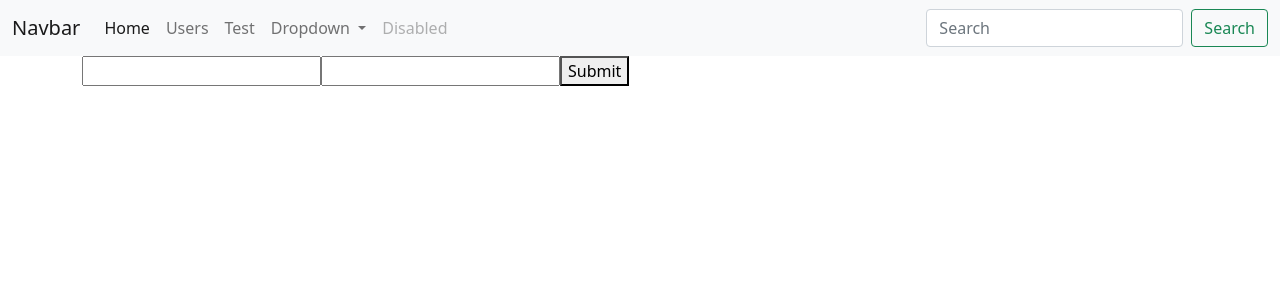
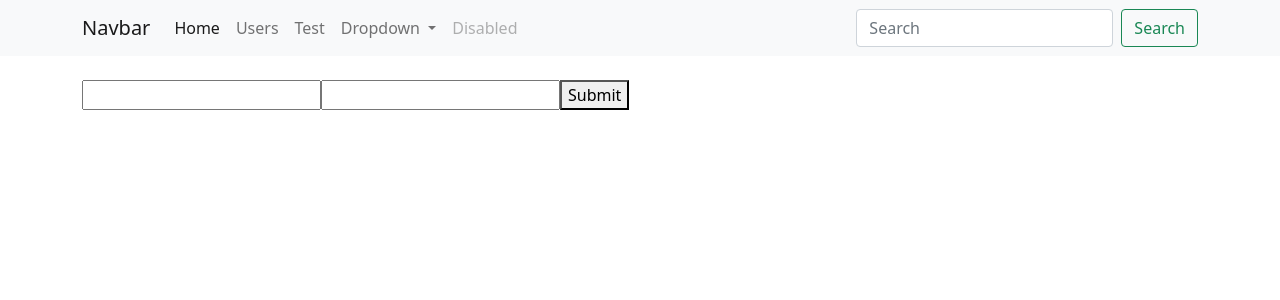
Before and after one commit to edhimurwanto/angular-youtube-tutorial, an Angular app: page /auth/login in a window 1280 px wide. Shown: the top 300 px of the page. Built offline with nearby package versions, Linux system fonts and the light colour scheme.

Commit message:
[IMPROVE] add redirecr after login

```diff
--- a/src/app/app.component.html
+++ b/src/app/app.component.html
@@ -1,4 +1,4 @@
 <app-header></app-header>
-<div class="container">
+<div class="container" style="margin-top: 24px;">
     <router-outlet></router-outlet>
 </div>
--- a/src/app/pages/auth/login/login.component.ts
+++ b/src/app/pages/auth/login/login.component.ts
@@ -1,5 +1,6 @@
 import { Component, OnInit } from '@angular/core';
 import { FormControl, FormGroup } from '@angular/forms';
+import { Router } from '@angular/router';
 
 @Component({
   selector: 'app-login',
@@ -14,19 +15,17 @@ export class LoginComponent implements OnInit {
   })
 
 
-  constructor() { }
+  constructor(private router: Router) { }
 
   ngOnInit(): void {
   }
 
   onLogin() {
     sessionStorage.setItem('credentials', 'username: user')
+    this.router.navigate(['/users']);
   }
 
   onSubmit() {
-    console.log('SUBMIT CLICKED');
-
-    console.log(this.loginForm.value);
     this.onLogin()
   }
 
--- a/src/app/shared/components/header/header.component.html
+++ b/src/app/shared/components/header/header.component.html
@@ -1,5 +1,5 @@
 <nav class="navbar navbar-expand-lg navbar-light bg-light">
-  <div class="container-fluid">
+  <div class="container">
     <a class="navbar-brand" href="#">Navbar</a>
     <button class="navbar-toggler" type="button" data-bs-toggle="collapse" data-bs-target="#navbarSupportedContent"
       aria-controls="navbarSupportedContent" aria-expanded="false" aria-label="Toggle navigation">
```
